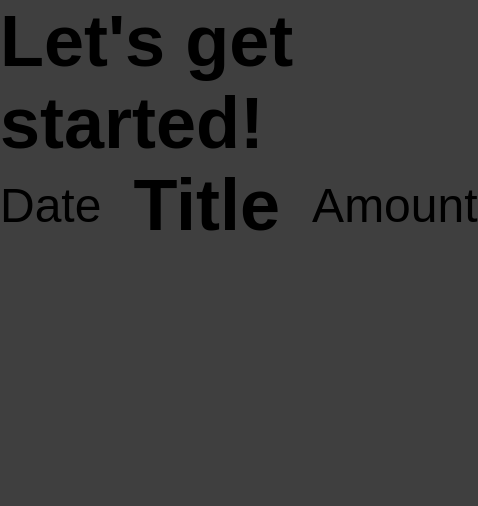
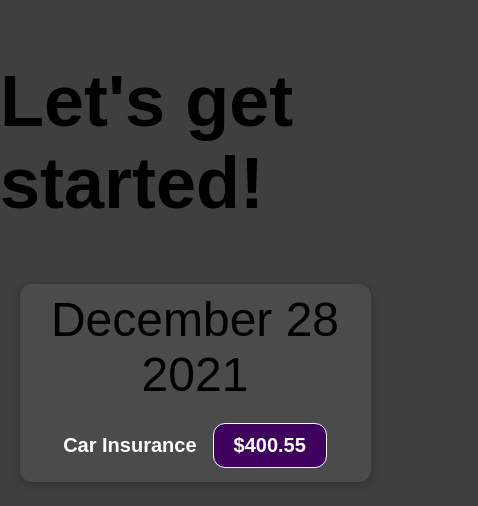
Before and after one commit to prestonevans/reactPlayground, a JavaScript app: page / in a window 390 px wide. Shown: the top 506 px of the page, 478 px wide, since content can reach past the window. Built offline with nearby package versions, Linux system fonts and the light colour scheme.

Commit message:
follow along with fixes to make CSS more responsive with less code

```diff
--- /dev/null
+++ b/src/components/ExpenseItem.css
@@ -0,0 +1,40 @@
+.expense-item {
+	display: flex;
+    flex-flow: wrap;
+	align-items: center;
+	justify-content: center;
+	box-shadow: 0 2px 8px rgba(0, 0, 0, 0.25);
+	padding: 0.5rem;
+	margin: 1rem auto;
+	border-radius: 12px;
+	background-color: #4b4b4b;
+    width: 90%;
+	max-width: 1200px;
+    gap: 1rem;
+}
+.expense-item > div{
+    flex-grow: 1;
+    text-align: center;
+}
+.expense-item__description {
+	display: flex;
+	justify-content: center;
+	align-items: center;
+	gap: 1rem;
+}
+
+.expense-item h2 {
+	color: #3a3a3a;
+	font-size: 1.25rem;
+	color: white;
+}
+
+.expense-item__price {
+	font-size: 1.25rem;
+	padding: 0.5em 1em;
+	font-weight: bold;
+	color: white;
+	background-color: #40005d;
+	border: 1px solid white;
+	border-radius: 12px;
+}
--- a/src/components/ExpenseItem.js
+++ b/src/components/ExpenseItem.js
@@ -1,10 +1,12 @@
+import './ExpenseItem.css'
+
 export default function ExpenseItem() {
 	return (
-		<div className="test">
-			<div>Date</div>
-			<div className="test">
-				<h2>Title</h2>
-				<div>Amount</div>
+		<div className='expense-item'>
+			<div>December 28 2021</div>
+			<div className ='expense-item__description'>
+				<h2>Car Insurance</h2>
+				<div className='expense-item__price'>$400.55</div>
 			</div>
 		</div>
 	);
--- a/src/index.css
+++ b/src/index.css
@@ -2,7 +2,6 @@
 
 * {
   box-sizing: border-box;
-  margin: 0;
 }
 
 html {
@@ -16,10 +15,3 @@ body {
   margin: 0;
   background-color: #3f3f3f;
 }
-.test {
-  display: flex;
-  align-items: center;
-}
-.test *:not(:last-child) {
-  margin-right: 2rem;
-}
```
